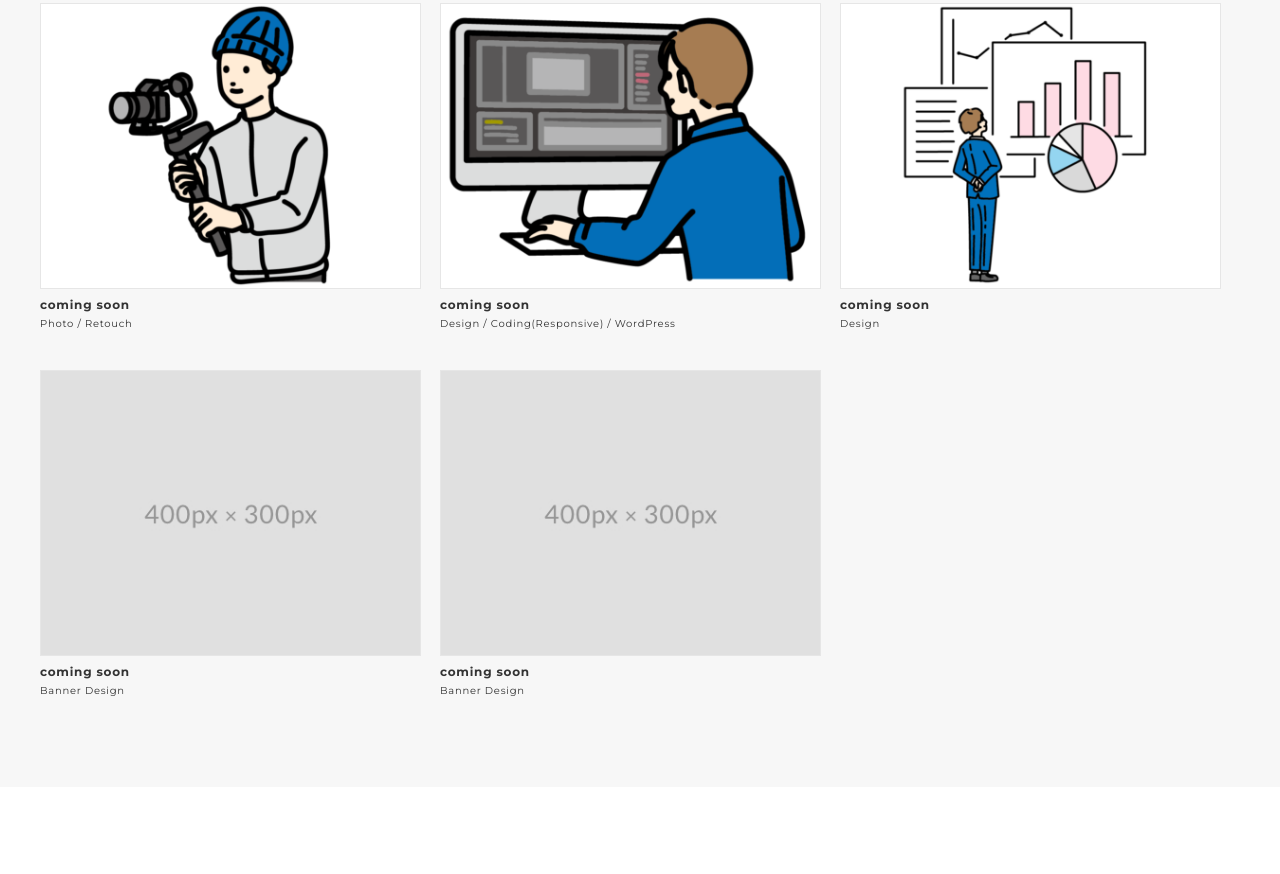
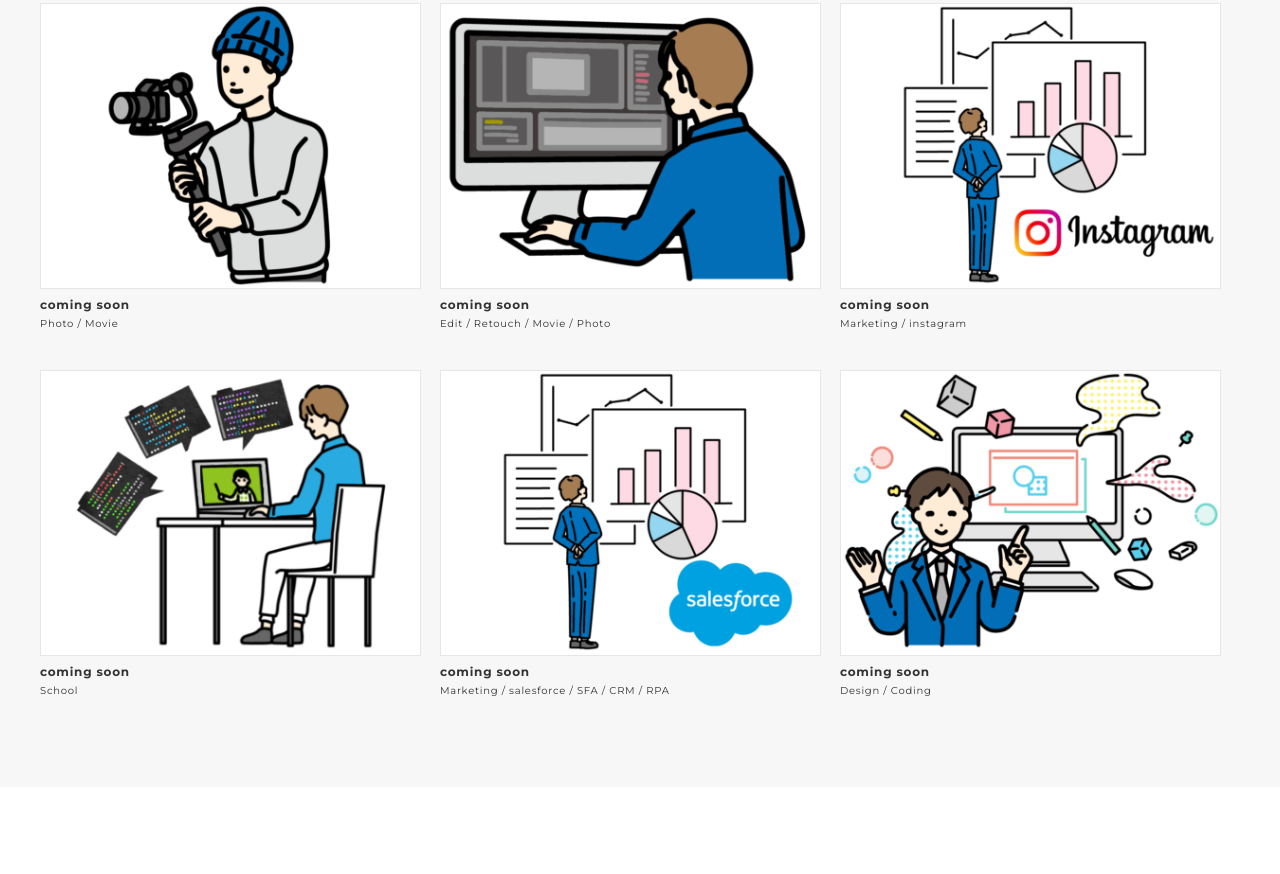
Before and after one commit to is0352rh/Portfolio, a plain HTML site: page index.html in a window 1280 px wide. Shown: the part 514-1388 px from the top of the page. Drawn offline with nearby package versions, Linux system fonts and the light colour scheme.

Commit message:
add work2

```diff
--- a/index.html
+++ b/index.html
@@ -67,27 +67,32 @@
             <a class="works-item" href="index.html">
               <div class="works-img"><img src="img/photograph.PNG" alt="" /></div>
               <p class="works-name">coming soon</p>
-              <p class="works-info">Photo / Retouch</p>
+              <p class="works-info">Photo / Movie</p>
             </a>
             <a class="works-item" href="works-template.html">
               <div class="works-img"><img src="img/editMovie.PNG" alt="" /></div>
               <p class="works-name">coming soon</p>
-              <p class="works-info">Design / Coding(Responsive) / WordPress</p>
+              <p class="works-info">Edit / Retouch / Movie / Photo</p>
             </a>
             <a class="works-item" href="works-template.html">
-              <div class="works-img"><img src="img/analysis.PNG" alt="" /></div>
+              <div class="works-img"><img src="img/IG_Analysis.PNG" alt="" /></div>
               <p class="works-name">coming soon</p>
-              <p class="works-info">Design</p>
+              <p class="works-info">Marketing / instagram</p>
             </a>
             <a class="works-item" href="works-template.html">
-              <div class="works-img"><img src="img/works-dummy-thumb.jpg" alt="" /></div>
+              <div class="works-img"><img src="img/pgSchool.PNG" alt="" /></div>
               <p class="works-name">coming soon</p>
-              <p class="works-info">Banner Design</p>
+              <p class="works-info"> School</p>
             </a>
             <a class="works-item" href="works-template.html">
-              <div class="works-img"><img src="img/works-dummy-thumb.jpg" alt="" /></div>
+              <div class="works-img"><img src="img/SF_Analysis.PNG" alt="" /></div>
               <p class="works-name">coming soon</p>
-              <p class="works-info">Banner Design</p>
+              <p class="works-info">Marketing / salesforce / SFA / CRM / RPA</p>
+            </a>
+            <a class="works-item" href="works-template.html">
+              <div class="works-img"><img src="img/createHP.PNG" alt="" /></div>
+              <p class="works-name">coming soon</p>
+              <p class="works-info">Design / Coding</p>
             </a>
           </div>
         </div>
```
Also changed, not shown: img/IG_Analysis.PNG (added), img/SF_Analysis.PNG (added), img/createHP.PNG (added), img/pgSchool.PNG (added), 1 other file.
